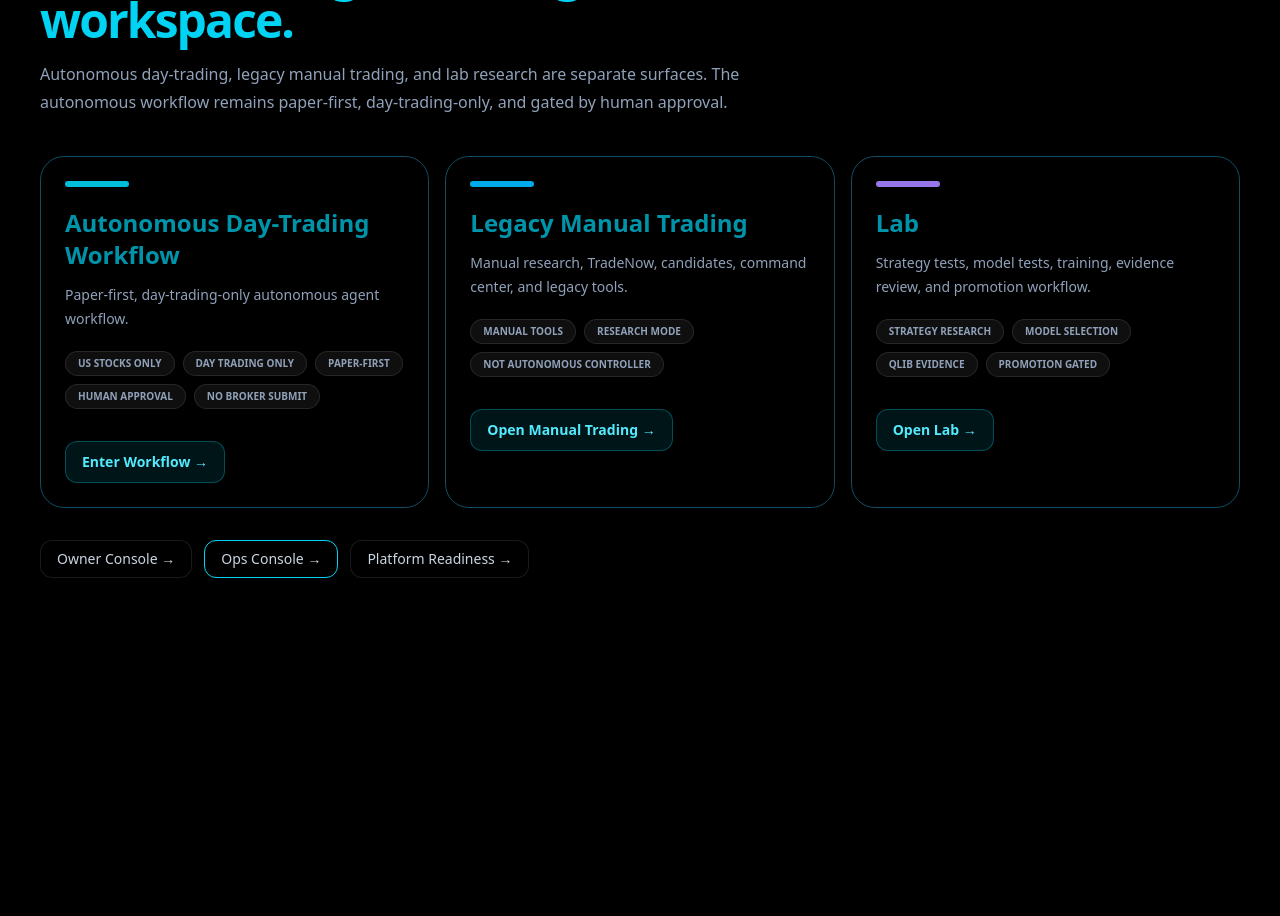
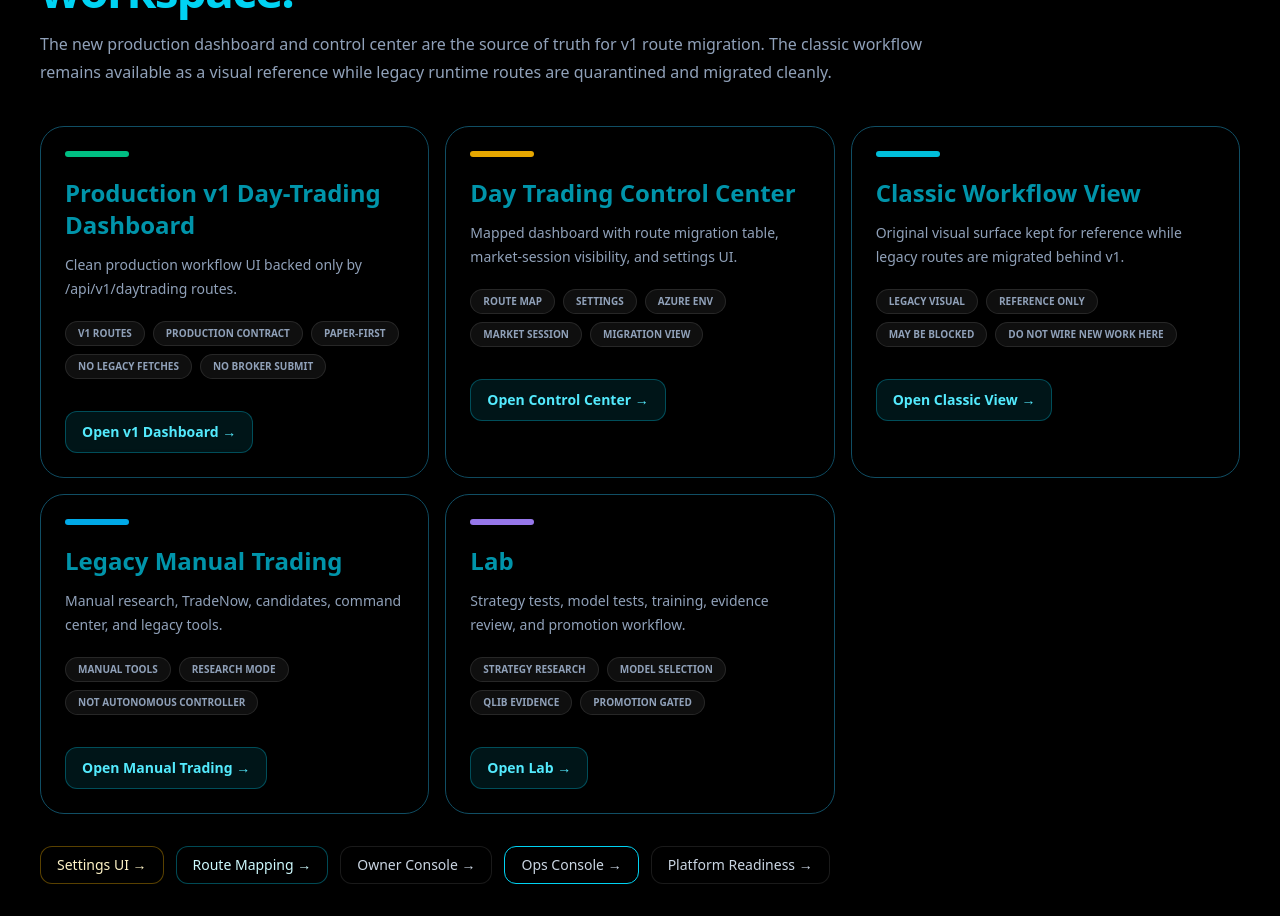
Before and after one commit to ndvictor/EdgeSenseAI, a Next.js app in the folder frontend/: page / in a window 1280 px wide. Shown: the part 160-1076 px from the top of the page. Before the commit the page ends 800 px from the top, so only its background shows below. Built offline with nearby package versions, Linux system fonts and the light colour scheme.

Commit message:
Link production dashboards from home

```diff
--- a/frontend/src/app/page.tsx
+++ b/frontend/src/app/page.tsx
@@ -3,16 +3,34 @@ import Link from "next/link";
 function accentBarClass(accent: string) {
   if (accent === "sky") return "bg-sky-400/90";
   if (accent === "violet") return "bg-violet-400/90";
+  if (accent === "emerald") return "bg-emerald-400/90";
+  if (accent === "amber") return "bg-amber-400/90";
   return "bg-cyan-400/90";
 }
 
 export default function Home() {
   const cards = [
     {
-      title: "Autonomous Day-Trading Workflow",
-      subtitle: "Paper-first, day-trading-only autonomous agent workflow.",
-      badges: ["US stocks only", "Day trading only", "Paper-first", "Human approval", "No broker submit"],
-      cta: "Enter Workflow",
+      title: "Production v1 Day-Trading Dashboard",
+      subtitle: "Clean production workflow UI backed only by /api/v1/daytrading routes.",
+      badges: ["v1 routes", "Production contract", "Paper-first", "No legacy fetches", "No broker submit"],
+      cta: "Open v1 Dashboard",
+      href: "/daytrading-workflow/new",
+      accent: "emerald",
+    },
+    {
+      title: "Day Trading Control Center",
+      subtitle: "Mapped dashboard with route migration table, market-session visibility, and settings UI.",
+      badges: ["Route map", "Settings", "Azure env", "Market session", "Migration view"],
+      cta: "Open Control Center",
+      href: "/daytrading-control-center",
+      accent: "amber",
+    },
+    {
+      title: "Classic Workflow View",
+      subtitle: "Original visual surface kept for reference while legacy routes are migrated behind v1.",
+      badges: ["Legacy visual", "Reference only", "May be blocked", "Do not wire new work here"],
+      cta: "Open Classic View",
       href: "/daytrading-workflow",
       accent: "black",
     },
@@ -41,12 +59,11 @@ export default function Home() {
           <div className="mb-4 inline-flex rounded-full border border-white/10 bg-black/35 px-4 py-1.5 text-xs font-bold uppercase tracking-[0.22em] text-cyan-200 backdrop-blur-xl">
             EdgeSenseAI
           </div>
-          <h1 className="max-w-xl text-xl font-black tracking-[-0.04em] text-cyan-400 lg:text-5xl">
+          <h1 className="max-w-3xl text-xl font-black tracking-[-0.04em] text-cyan-400 lg:text-5xl">
             Choose the right trading workspace.
           </h1>
-          <p className="mt-4 max-w-3xl text-base leading-7 text-slate-400">
-            Autonomous day-trading, legacy manual trading, and lab research are separate surfaces. The autonomous workflow remains paper-first,
-            day-trading-only, and gated by human approval.
+          <p className="mt-4 max-w-4xl text-base leading-7 text-slate-400">
+            The new production dashboard and control center are the source of truth for v1 route migration. The classic workflow remains available as a visual reference while legacy runtime routes are quarantined and migrated cleanly.
           </p>
         </div>
 
@@ -81,6 +98,18 @@ export default function Home() {
 
         <section className="mt-8 flex flex-wrap gap-3 text-sm">
           <Link
+            href="/daytrading-control-center#settings"
+            className="rounded-xl border border-amber-400/35 bg-black/35 px-4 py-2 text-amber-100 backdrop-blur-xl transition hover:bg-amber-400/10"
+          >
+            Settings UI →
+          </Link>
+          <Link
+            href="/daytrading-control-center#mapping"
+            className="rounded-xl border border-cyan-400/35 bg-black/35 px-4 py-2 text-cyan-100 backdrop-blur-xl transition hover:bg-cyan-400/10"
+          >
+            Route Mapping →
+          </Link>
+          <Link
             href="/owner"
             className="rounded-xl border border-white/10 bg-black/35 px-4 py-2 text-slate-300 backdrop-blur-xl transition hover:bg-black/45 hover:text-cyan-200"
           >
```
